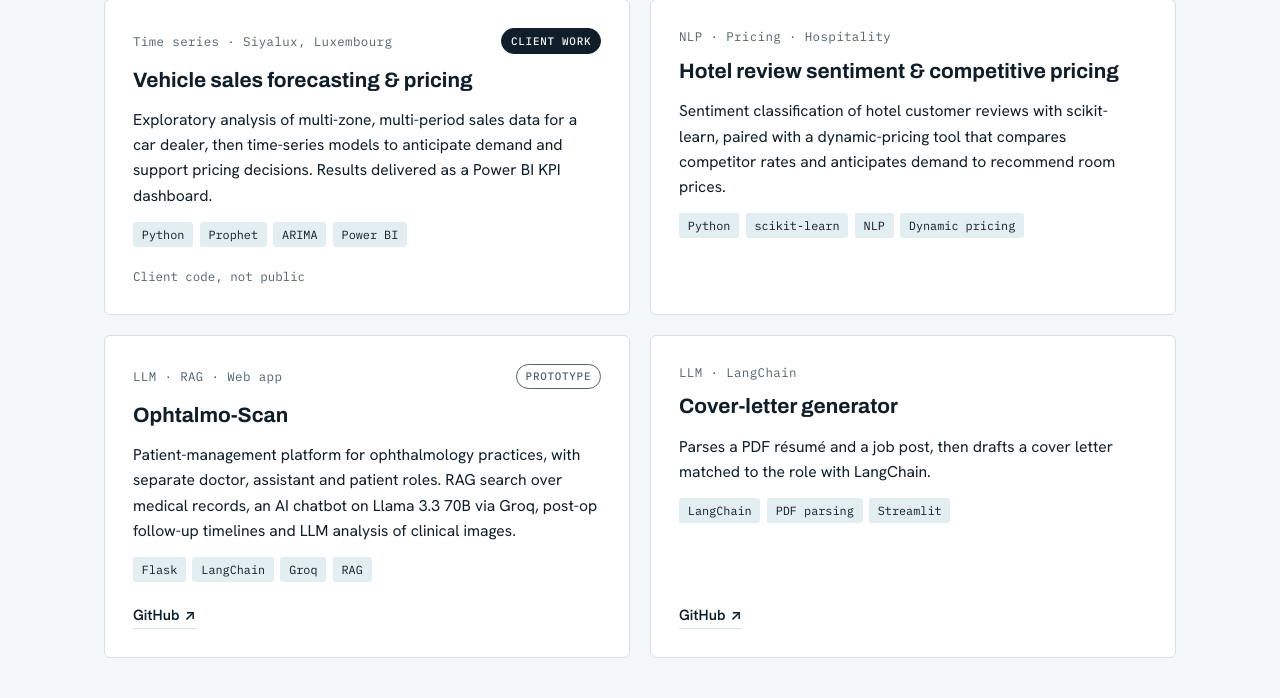
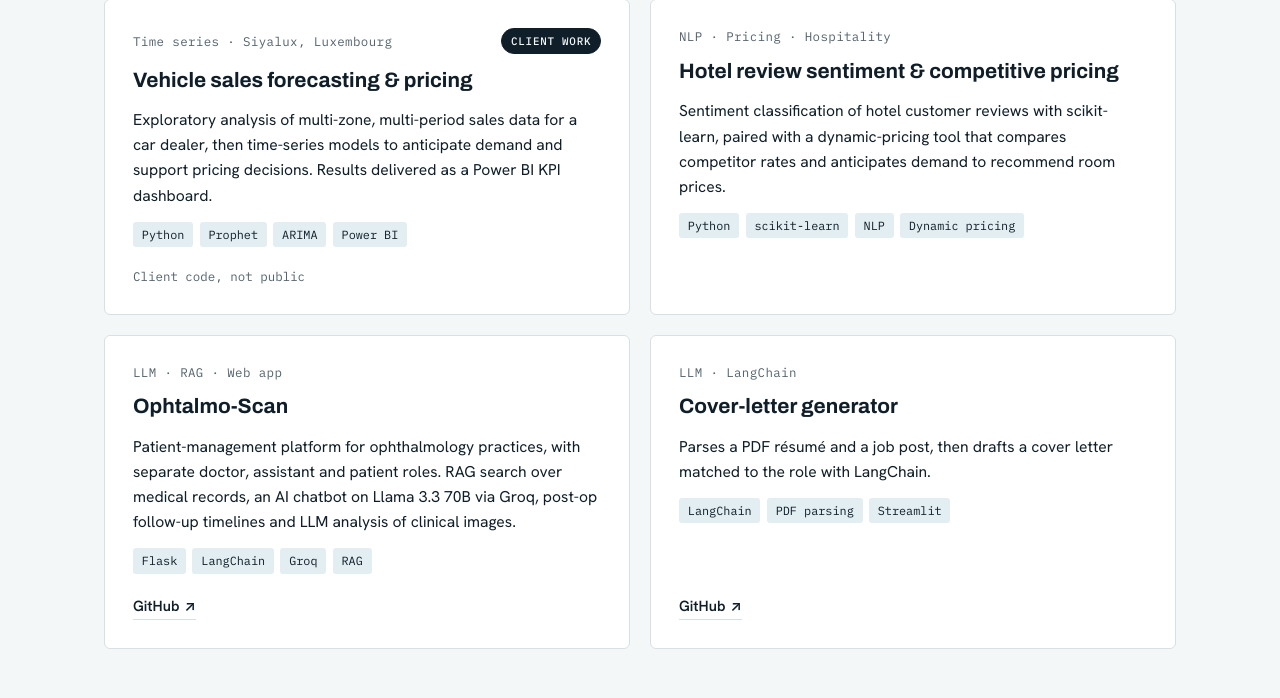
Before and after one commit to youssefbaz/portfolio, a Django app: page / in a window 1280 px wide. Shown: the part 1479-2177 px from the top of the page. Run offline with Django 5.2, Linux system fonts and the light colour scheme.

Commit message:
Remove prototype label from Ophtalmo-Scan
Co-Authored-By: Claude Opus 5.5 <noreply@anthropic.com>
Claude-Session: https://claude.ai/code/session_01JiPcvenyUVmnHhaPZHr6XE

```diff
--- a/base/templates/base/home.html
+++ b/base/templates/base/home.html
@@ -324,7 +324,6 @@ ul,ol{margin:0;padding:0;list-style:none}
         <article class="card">
           <div class="card__meta">
             <span class="kind">LLM · RAG · Web app</span>
-            <span class="chip chip--proto"><span lang="en">Prototype</span><span lang="fr">Prototype</span></span>
           </div>
           <h3>Ophtalmo-Scan</h3>
           <p lang="en">Patient-management platform for ophthalmology practices, with separate doctor, assistant and patient roles. RAG search over medical records, an AI chatbot on Llama 3.3 70B via Groq, post-op follow-up timelines and LLM analysis of clinical images.</p>
```
